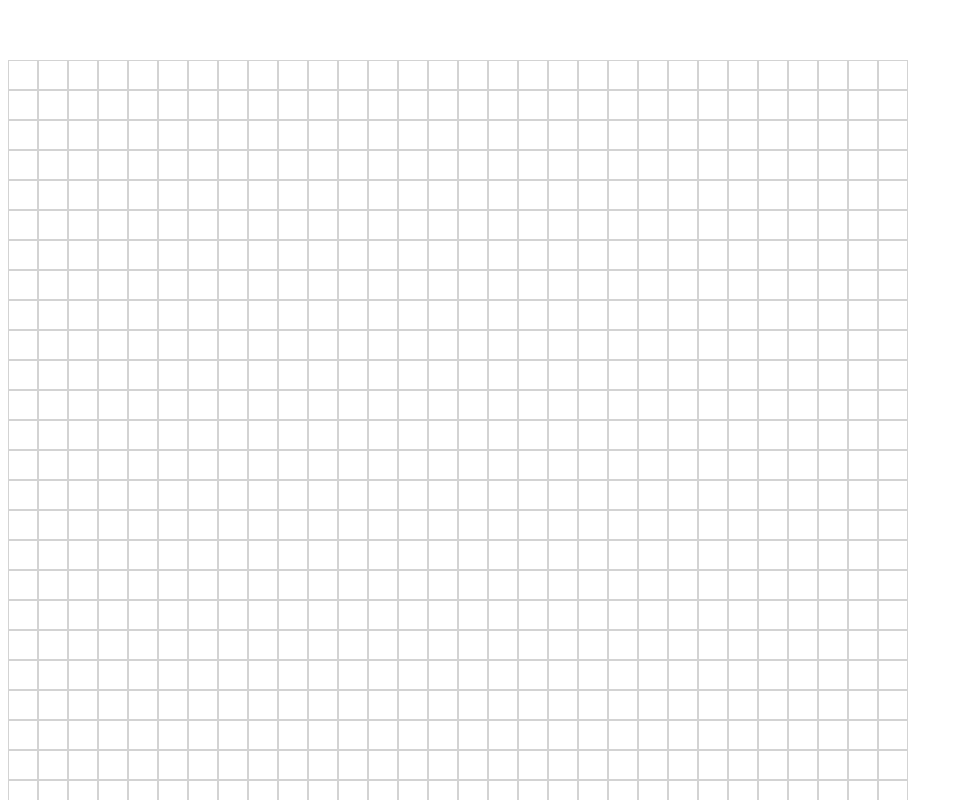
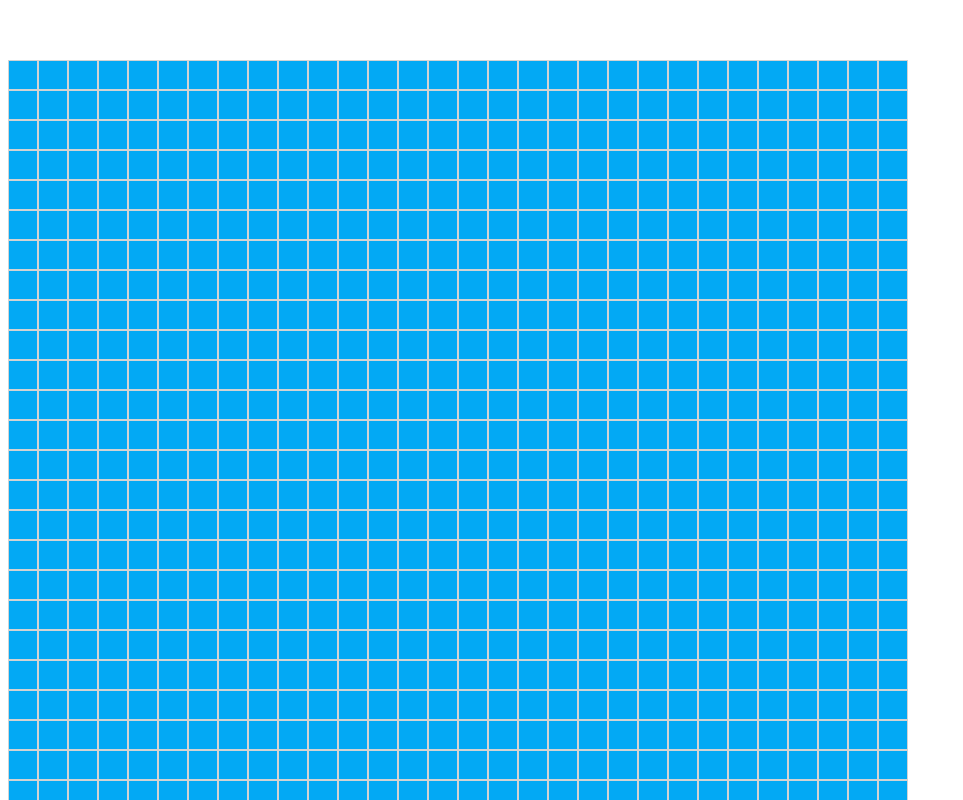
Before and after one commit to peteoshea/vue-pixel-drawing, a Vue app: page / in a window 1280 px wide. Shown: the top 800 px of the page, without its empty margins (0-963 px from the left). Built offline with nearby package versions, Linux system fonts and the light colour scheme.

Commit message:
Add some colours to the pixels and set all to blue to check it's working

```diff
--- a/src/components/Canvas.vue
+++ b/src/components/Canvas.vue
@@ -1,6 +1,6 @@
 <template>
   <div class="canvas">
-    <Pixel v-for="n in 30 * 30" :key="n" />
+    <Pixel v-for="n in 30 * 30" :key="n" color="blue" />
   </div>
 </template>
 
--- a/src/components/Pixel.vue
+++ b/src/components/Pixel.vue
@@ -1,5 +1,5 @@
 <template>
-  <div class="pixel"></div>
+  <div :class="['pixel', color]"></div>
 </template>
 
 <style scoped>
@@ -9,4 +9,25 @@
   height: 30px;
   box-sizing: border-box;
 }
+.white {
+  background-color: white;
+}
+.lightblue {
+  background-color: rgb(0, 188, 212);
+}
+.blue {
+  background-color: rgb(3, 169, 244);
+}
+.darkblue {
+  background-color: rgb(33, 150, 243);
+}
 </style>
+
+<script>
+export default {
+  name: 'Pixel',
+  props: {
+    color: String,
+  },
+};
+</script>
```
